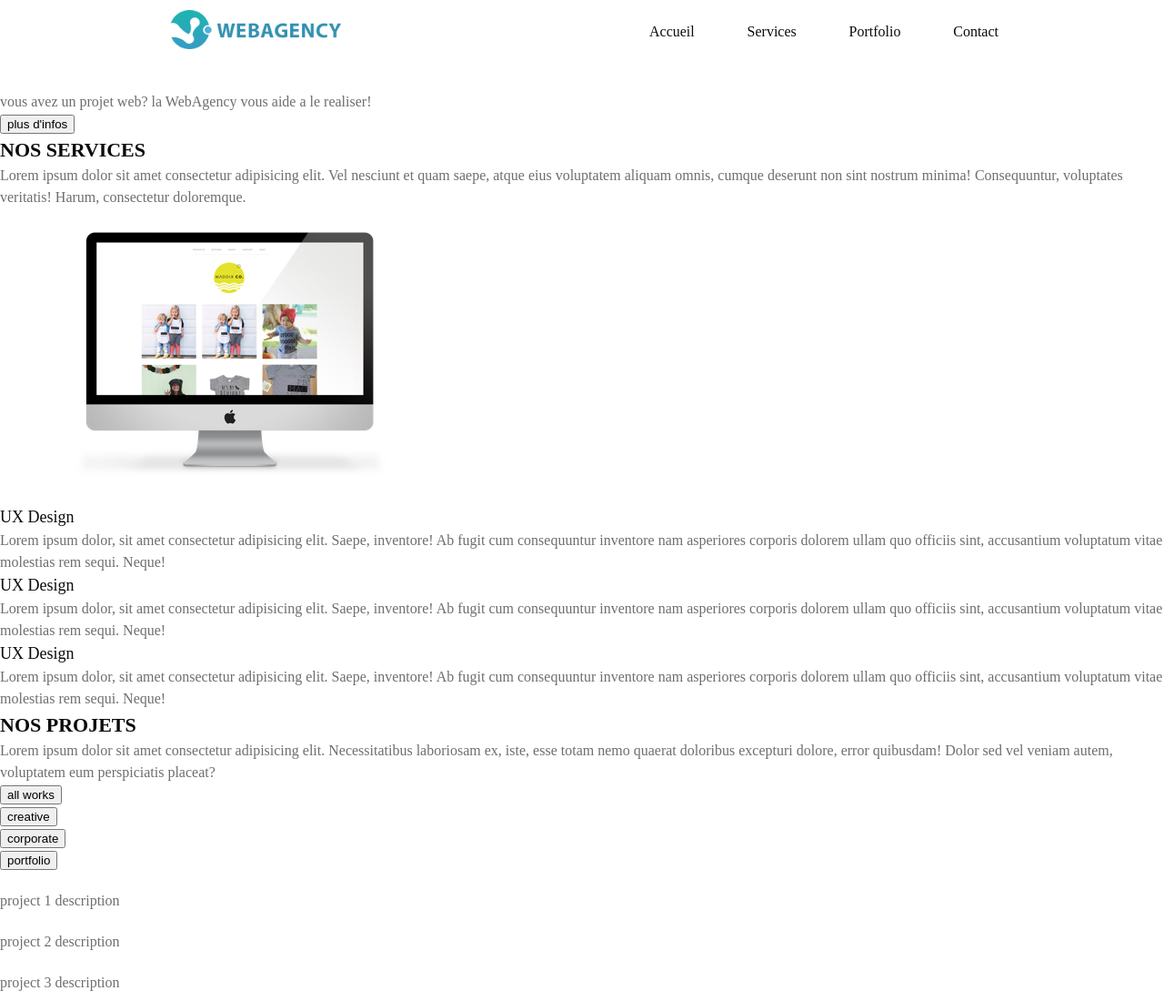
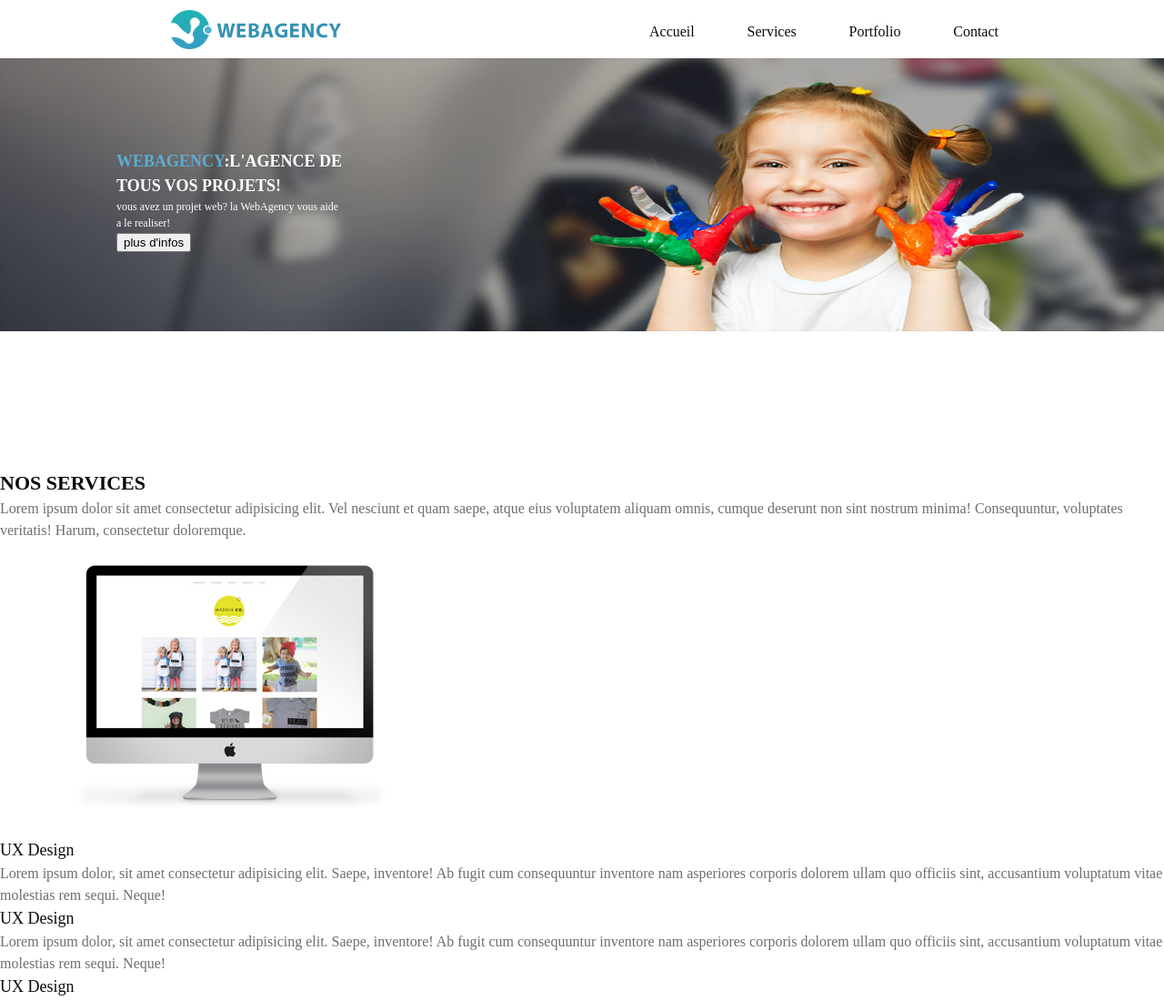
Before and after one commit to steffFrank/WEB_AGENCY_PROJECT, a website: page index.html in a window 1280 px wide. Shown: the top 1100 px of the page at 91% size. Drawn offline with nearby package versions, Linux system fonts and the light colour scheme; files that its build step writes are made by us from their sources.

Commit message:
feat: Add slider

```diff
--- a/assets/sass/_main.scss
+++ b/assets/sass/_main.scss
@@ -14,5 +14,6 @@
 
 @import "./layout/header";
 @import "./layout/header-nav";
+@import "./layout/main";
 //pages
 //themes
--- /dev/null
+++ b/assets/sass/layout/_main.scss
@@ -0,0 +1,30 @@
+//=====================================
+// SLIDER RULES
+//=====================================
+
+.slider {
+    position: relative;
+    @include e(img) {
+        display: block;
+        width: 100%;
+        height: 300px;
+    }
+}
+
+.slider-description {
+    position:relative;
+    width: 250px;
+    height: 150px;
+    top:-200px;
+    left: 10%;
+    color: $color-primary;
+    @include e(title) {
+        font-size: rem(18px);
+        span {
+            color: $color-accent;
+        }
+    }
+    @include e(subtitle) {
+        font-size: rem(12px);
+    }
+}
--- a/assets/sass/utils/_mixins.scss
+++ b/assets/sass/utils/_mixins.scss
@@ -1,12 +1,11 @@
 // MIXINS
 
 // Mixin To Add a Background Image
-@mixin img-replace($img, $width, $height, $display: "block") {
+@mixin img-replace($img, $width, $height) {
     background-image: url("#{path--rel}/#{$img}");
     background-repeat: no-repeat;
     width: $width;
     height: $height;
-    display: $display;
 }
 
 //Mixin To Easily Add an element
--- a/index.html
+++ b/index.html
@@ -30,9 +30,13 @@
     <main class="slider">
         <div class="slider__arrow-left"></div>
         <div class="slider__arrow-right"></div>
-        <h1 class="slider__title"><span>webagency</span>:l'agence de tous vos projets!</h1>
-        <p class="slider__subtitle">vous avez un projet web? la WebAgency vous aide a le realiser!</p>
-        <button class="slider__btn btn">plus d'infos</button>
+        <img class="slider__img" src="./assets/images/slider/bg1.jpg"/>
+        <div class="slider-description">
+            <h1 class="slider-description__title"><span>webagency</span>:l'agence de tous vos projets!</h1>
+            <p class="slider-description__subtitle">vous avez un projet web? la WebAgency vous aide a le realiser!</p>
+            <button class="slider-description__btn btn">plus d'infos</button>
+        </div>
+
     </main>
     <section class="services">
         <h2 class="services__heading">nos services</h2>
```
